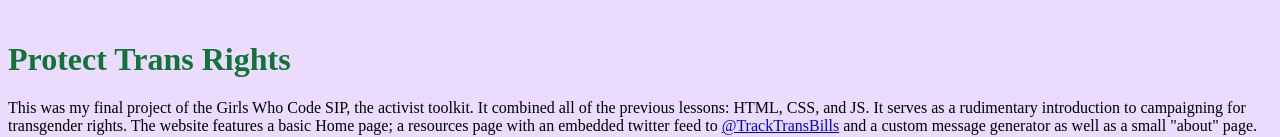
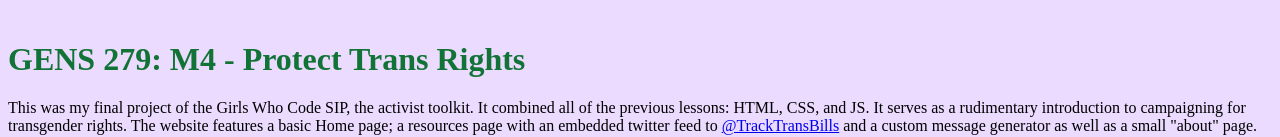
Before and after one commit to WolfieBabe/wolfiebabe.github.io, a plain HTML site: page portfolio.html in a window 1280 px wide. Shown: the part 1643-1780 px from the top of the page. Drawn offline with Linux system fonts and the light colour scheme; a script that the page names is missing.

Commit message:
Update portfolio.html

```diff
--- a/portfolio.html
+++ b/portfolio.html
@@ -94,7 +94,7 @@
     <br>
 
     <div>
-      <h1 id="protectTransRights">Protect Trans Rights</h1>
+      <h1 id="protectTransRights">GENS 279: M4 - Protect Trans Rights</h1>
 
       <p>This was my final project of the Girls Who Code SIP, the activist toolkit. It combined all of the previous lessons: HTML, CSS, and JS. It serves as a rudimentary introduction to campaigning for transgender rights. The website features a basic Home page; a resources page with an embedded twitter feed to <a href="https://twitter.com/tracktransbills?lang=en">@TrackTransBills</a> and a custom message generator as well as a small "about" page.</p>
 
```
